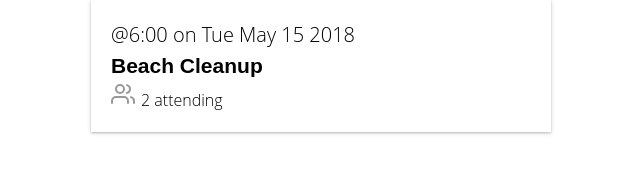
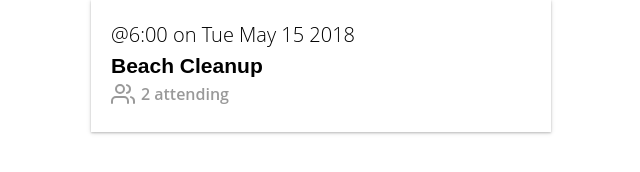
Before and after one commit to chhu0003/eventapp, a Vue app: page / in a window 1280 px wide. Shown: the part 166-338 px from the top of the page, without its empty margins (319-959 px from the left). Built offline with nearby package versions, Linux system fonts and the light colour scheme.

Commit message:
Use slots in baseicon

```diff
--- a/src/components/BaseIcon.vue
+++ b/src/components/BaseIcon.vue
@@ -3,6 +3,7 @@
     <svg class="icon" :width="width" :height="height">
       <use v-bind="{ 'xlink:href': '/feather-sprite.svg#' + name }" />
     </svg>
+    <slot></slot>
   </div>
 </template>
 
--- a/src/components/EventCard.vue
+++ b/src/components/EventCard.vue
@@ -6,8 +6,7 @@
     <div class="event-card -shadow">
       <span class="eyebrow">@{{ event.time }} on {{ event.date }}</span>
       <h4 class="title">{{ event.title }}</h4>
-      <BaseIcon name="users" />
-      <span>{{ event.attendees.length }} attending</span>
+      <BaseIcon name="users">{{ event.attendees.length }} attending</BaseIcon>
     </div>
   </router-link>
 </template>
```
